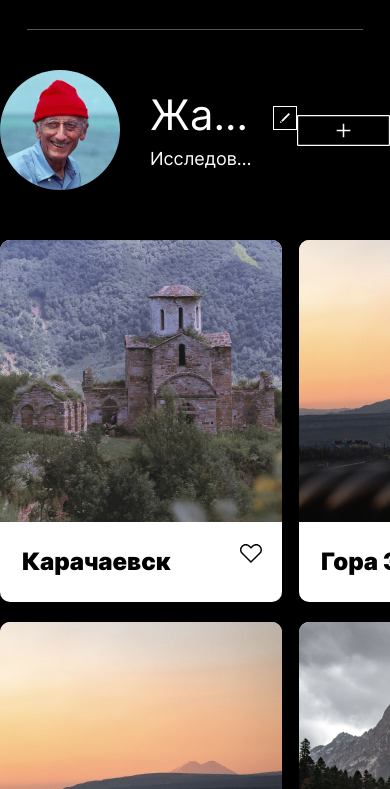
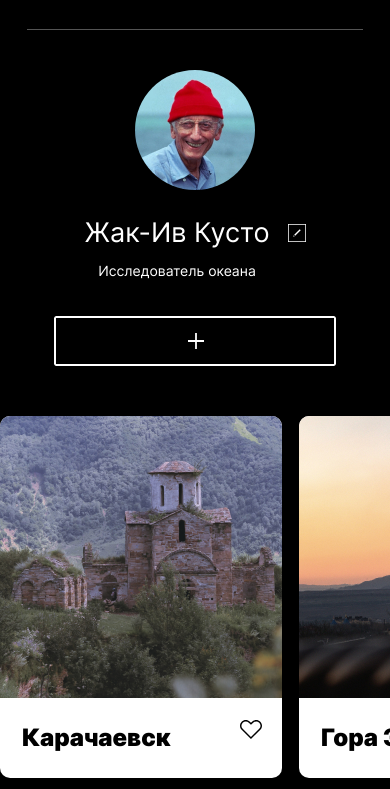
Before and after one commit to overdue23/mesto, a plain HTML site: page index.html in a window 390 px wide. Shown: the part 55-844 px from the top of the page. Drawn offline with Linux system fonts and the light colour scheme.

Commit message:
feat: добавить адаптив для мобильных и планшетов

```diff
--- a/blocks/profile/__add-button/profile__add-button.css
+++ b/blocks/profile/__add-button/profile__add-button.css
@@ -1,6 +1,7 @@
 .profile__add-button {
   align-self: center;
-	background: transparent url(../../../images/profile/Add-Button.svg) 50% no-repeat;
+  background: transparent url(../../../images/profile/Add-Button.svg) 50%
+    no-repeat;
   background-size: contain;
   border: none;
   border-radius: 2px;
@@ -8,6 +9,17 @@
   height: 50px;
   margin: 0;
   padding: 0;
-	transition: .3s ease;
+  transition: 0.3s ease;
   width: 150px;
 }
+
+.profile__add-button:hover {
+	opacity: 0.6;
+ }
+
+ @media screen and (max-width: 838px) {
+	.profile__add-button {
+	  background: url(../../../images/profile/Add-Button-Mobile.svg) center no-repeat;
+	  width: 282px;
+	}
+ }
--- a/blocks/profile/__avatar/profile__avatar.css
+++ b/blocks/profile/__avatar/profile__avatar.css
@@ -7,3 +7,20 @@
 	object-fit: cover;
 	width: 120px;
 }
+
+@media screen and (max-width: 580px) {
+	.profile__avatar {
+	  width: 80px;
+	  height: 80px;
+	}
+ }
+
+ @media screen and (max-width: 480px) {
+	.profile__avatar {
+	  margin-right: 0;
+	  margin-bottom: 26px;
+	  align-self: center;
+	  width: 120px;
+	  height: 120px;
+	}
+ }
--- a/blocks/profile/__card/profile__card.css
+++ b/blocks/profile/__card/profile__card.css
@@ -1,3 +1,9 @@
-.profile__card{
-	display: flex;
+.profile__card {
+  display: flex;
 }
+
+@media screen and (max-width: 480px) {
+	.profile__card {
+	  flex-direction: column;
+	}
+ }
--- a/blocks/profile/__description/profile__description.css
+++ b/blocks/profile/__description/profile__description.css
@@ -11,3 +11,11 @@
 	text-overflow: ellipsis;
 	white-space: nowrap;
 }
+
+@media screen and (max-width: 480px) {
+	.profile__description {
+	  font-size: 14px;
+	  line-height: 16.94px;
+	  text-align: center;
+	}
+ }
--- a/blocks/profile/__edit-button/profile__edit-button.css
+++ b/blocks/profile/__edit-button/profile__edit-button.css
@@ -9,3 +9,15 @@
 	transition: .3s ease;
 	width: 24px;
 }
+
+.profile__edit-button:hover {
+	opacity: 0.6;
+ }
+
+ @media screen and (max-width: 480px) {
+	.profile__edit-button {
+	  width: 18px;
+	  height: 18px;
+	  margin-top: 8px;
+	}
+ }
--- a/blocks/profile/__info/profile__info.css
+++ b/blocks/profile/__info/profile__info.css
@@ -7,3 +7,16 @@
 	margin: 0;
 	padding: 0;
 }
+
+@media screen and (max-width: 838px) {
+	.profile__info {
+	  margin-bottom: 36px;
+	}
+ }
+
+ @media screen and (max-width: 480px) {
+	.profile__info {
+	  margin: 0 auto 36px;
+	  grid-template-columns: 1fr 18px;
+	}
+ }
--- a/blocks/profile/__title/profile__title.css
+++ b/blocks/profile/__title/profile__title.css
@@ -11,3 +11,13 @@
 	text-overflow: ellipsis;
 	white-space: nowrap;
 }
+
+@media screen and (max-width: 480px) {
+	.profile__title {
+	  font-size: 27px;
+	  line-height: 33px;
+	  text-align: center;
+	  margin-bottom: 14px;
+	  max-width: 189px;
+	}
+ }
--- a/blocks/profile/profile.css
+++ b/blocks/profile/profile.css
@@ -1,4 +1,4 @@
-.profile{
+.profile {
   display: flex;
   justify-content: space-between;
   max-width: 880px;
@@ -6,3 +6,9 @@
   padding-top: 40px;
   padding-bottom: 50px;
 }
+
+@media screen and (max-width: 838px) {
+  .profile {
+    flex-direction: column;
+  }
+}
```
Also changed, not shown: images/profile/Add-Button-Mobile.svg (added). Lines whose indentation alone changed are shown as unchanged.
